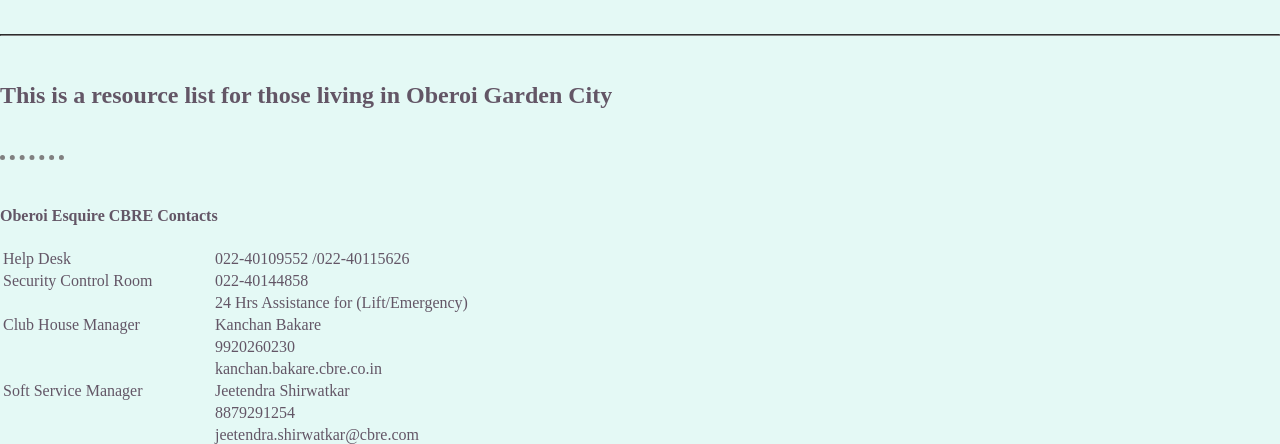
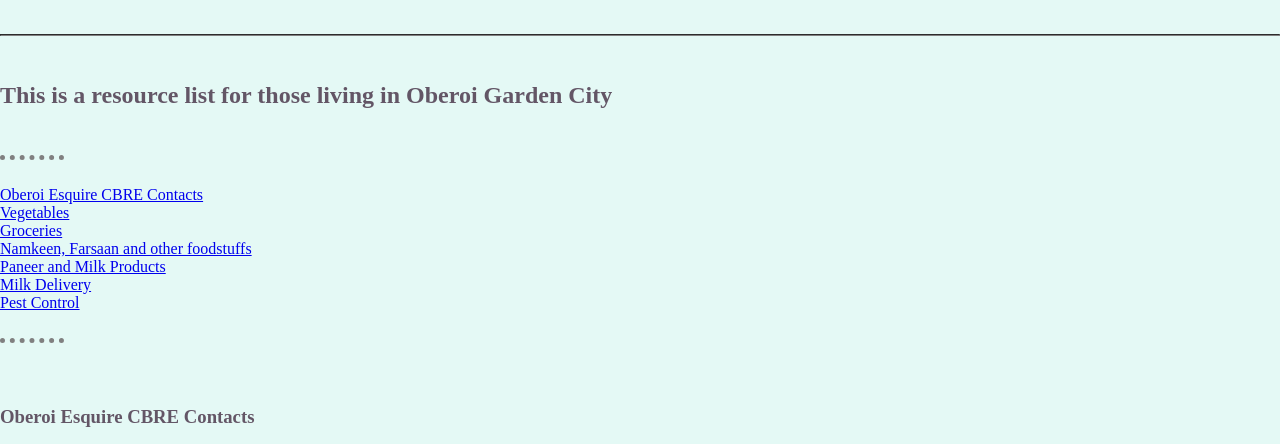
Before and after one commit to ogc400063/ogc, a plain HTML site: page index.html in a window 1280 px wide. Shown: the part 458-902 px from the top of the page. Drawn offline with Linux system fonts and the light colour scheme; a web font is replaced by a local one.

Commit message:
added in-page links

```diff
--- a/index.html
+++ b/index.html
@@ -31,7 +31,25 @@
   <br>
   <hr class="side-dotted-hr">
   <br>
-  <h4>Oberoi Esquire CBRE Contacts</h4>
+  <a href="#cbre">Oberoi Esquire CBRE Contacts</a>
+  <br>
+  <a href="#vegetables">Vegetables</a>
+  <br>
+  <a href="#groceries">Groceries</a>
+  <br>
+  <a href="#namkeen">Namkeen, Farsaan and other foodstuffs</a>
+  <br>
+  <a href="#paneer">Paneer and Milk Products</a>
+  <br>
+  <a href="#milk">Milk Delivery</a>
+  <br>
+  <a href="#pest">Pest Control</a>
+  <br>
+  <br>
+  <hr class="side-dotted-hr">
+  <br>
+  <br>
+  <h3 id="cbre">Oberoi Esquire CBRE Contacts</h3>
   <table>
     <tr>
       <td>Help Desk</td>
@@ -82,9 +100,10 @@
       <td>rubeena.khan@cbre.com</td>
     </tr>
   </table>
-  <h4>Vegetables</h4>
+  <br>
+  <h3 id="vegetables">Vegetables</h3>
   <p>Esquire has a vegetable vendor in B Tower P4 level (in the parking area). Prices can be slightly high, but quality is decent and it's very convenient. He will usually get seasonal fruits (manogoes, jackfruit, strawberries) and exotic veggies on
-    request</p <p>Sarvar Ali 9867522692</p>
+    requesvegetablest</p <p>Sarvar Ali 9867522692</p>
   <br>
   <p>Vinod Vegetable Vendor below Sahakari Bhandar (5 mins from Esquire)</p>
   <p>9892711016</p>
@@ -108,7 +127,7 @@
   <p>9324112034</p>
   <p><a href="https://www.fraisfarms.com">Frais Farms</a></p>
   <br>
-  <h4>Groceries</h4>
+  <h3 id="groceries">Groceries</h3>
   <p>Amazon and BigBasket are good options for grocery delivery. For local shops, there are a number of options</p>
   <br>
   <p>Chandrakiran - on Mohan Gokhale Road, further up from OIS. Slightly expensive but (relatively) prompt delivery</p <p>022-28414234, 022-28490260, 9784992331</p>
@@ -123,7 +142,7 @@
   <p>Shanti Stores - Gokuldham shopping complex, downstairs</p>
   <p>022-28428960, 9892278639</p>
   <br>
-  <h4>Namkeen, Farsaan and other foodstuffs</h4>
+  <h3 id="namkeen">Namkeen, Farsaan and other foodstuffs</h3>
   <p>Mansha - Gagan Arcade</p>
   <p>022-28051533, 022-28400133, 9321462612</p>
   <br>
@@ -138,7 +157,8 @@
   <br>
   <p>Jalaram Stores - Gokuldham complex, downstairs, inner quadrangle</p>
   <p>022-28427200</p>
-  <h4>Paneer and Milk Products</h4>
+  <br>
+  <h3 id="paneer">Paneer and Milk Products</h3>
   <p>Durga Dairy - Gokuldham Complex downstairs</p>
   <p>8828181066</p>
   <br>
@@ -148,7 +168,7 @@
   <p>Talegaon Farms - Fresh paneer honey etc, run byan Exquisite resident</p>
   <p><a href="https://www.talegaonfarms.com">Talegaon Farms</a></p>
   <br>
-  <h4>Milk Delivery</h4>
+  <h3 id="milk">Milk Delivery</h3>
   <p>Pride of Cows - pasteurised milk, paneer, ghee, dahi delivered to doorstep</p>
   <p>022-68156815</p>
   <p><a href="https://prideofcows.in">Pride of Cows</a></p>
@@ -173,7 +193,7 @@
   <p>Tabela Milk Delivery</p>
   <p>7045486052</p>
   <br>
-  <h4>Pest Control</h4>
+  <h3 id="pest">Pest Control</h3>
   <p>Abhishek Rai Pest Control</p>
   <p>9820420417</p>
   <br>
```
